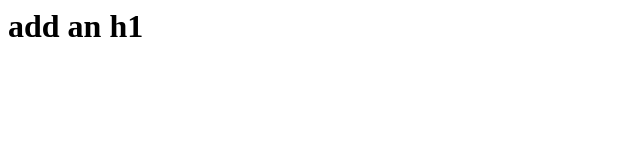
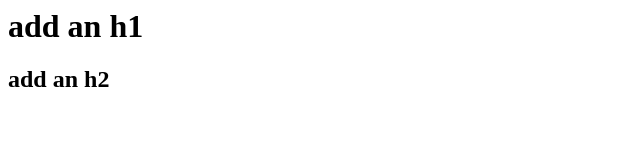
Before and after one commit to Greg64200/HelloWorld, a plain HTML site: page index.html in a window 1280 px wide. Shown: the whole page, without its empty margins (0-640 px from the left). Drawn offline with Linux system fonts and the light colour scheme.

Commit message:
h2 added

```diff
--- a/index.html
+++ b/index.html
@@ -16,6 +16,8 @@
 <body>
 
   <h1> add an h1 </h1>
+
+  <h2> add an h2 </h2>
 
 
 
```
